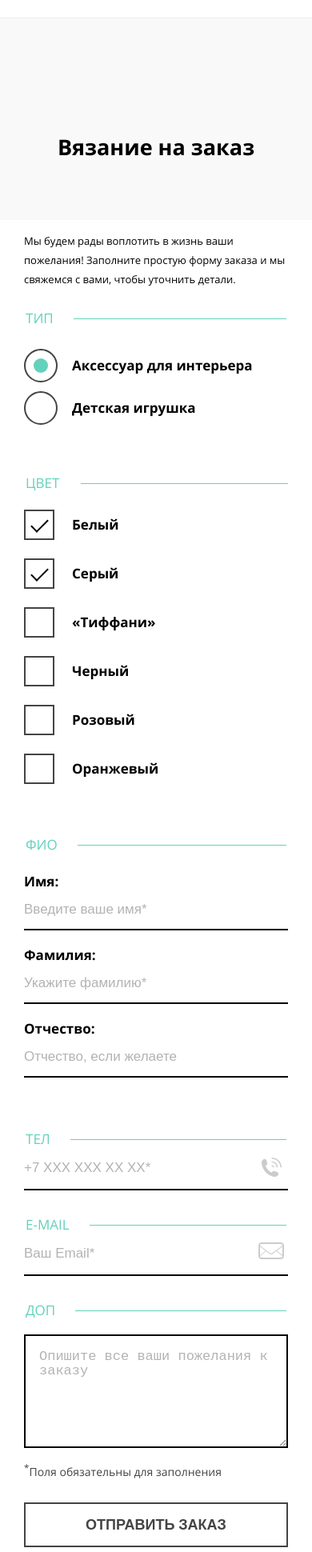
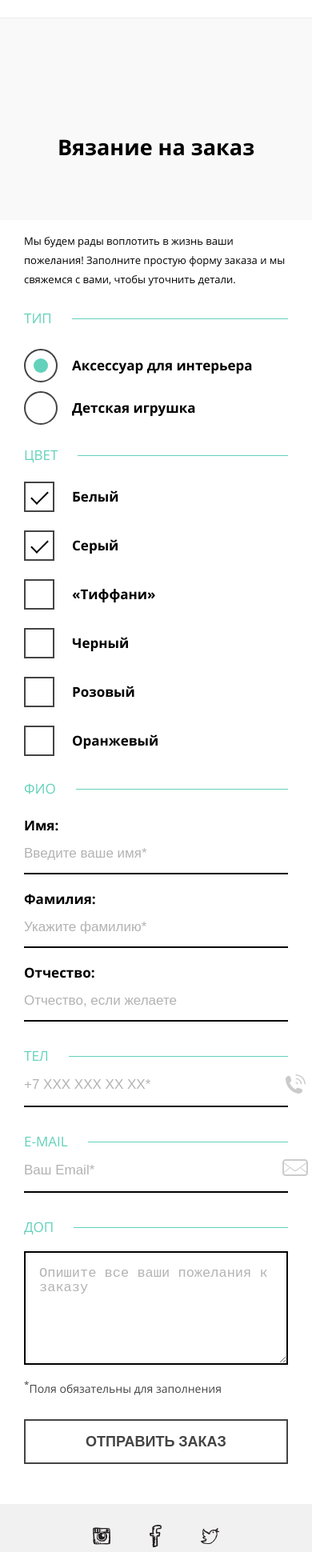
Before and after one commit to dr-ak/93369-mishka-21, a website: page source/form.html in a window 390 px wide. Shown: the part 57-1997 px from the top of the page at 80% size. Drawn offline with nearby package versions, Linux system fonts and the light colour scheme; files that its build step writes are made by us from their sources.

Commit message:
Адаптивная сетка для страницы формы (замена legend на h2)

```diff
--- a/source/form.html
+++ b/source/form.html
@@ -15,22 +15,22 @@
               <img src="img/mishka-logo-mobile.svg" width="86" height="35" alt="Логотип «Мишка»">
             </a>
           </li>
-          <li class="site-list__item site-list__item--catalog site-list__item--mobile">
+          <li class="site-list__item site-list__item--catalog">
             <a href="catalog.html">
               Каталог товаров
             </a>
           </li>
-          <li class="site-list__item site-list__item--order site-list__item--mobile site-list__item--active">
+          <li class="site-list__item site-list__item--order site-list__item--active">
             <a>
               Вязание на заказ
             </a>
           </li>
-          <li class="site-list__item site-list__item--search site-list__item--mobile">
+          <li class="site-list__item site-list__item--search">
             <a href="">
               Поиск по сайту
             </a>
           </li>
-          <li class="site-list__item site-list__item--cart site-list__item--mobile">
+          <li class="site-list__item site-list__item--cart">
             <a href="">
               Корзина: пока пуста
             </a>
@@ -60,9 +60,9 @@
         <p class="page-main__form-text">Мы будем рады воплотить в жизнь ваши пожелания! Заполните простую форму заказа и мы свяжемся с вами, чтобы уточнить детали.</p>
       </div>
       <form class="order-form" action="http://echo.htmlacademy.ru/" method="post">
+        <fieldset class="order-form__fieldset order-form__fieldset--type">
           <div class="wrapper">
-          <fieldset class="order-form__fieldset">
-            <legend class="order-form__title">Тип</legend>
+            <h2 class="order-form__title">Тип</h2>
             <ul class="order-form__list order-form__list--radio">
               <li class="order-form__item">
                 <input class="order-form__radio visually-hidden" id="accessories" type="radio" name="type" value="accessories" checked>
@@ -77,12 +77,11 @@
                 </label>
               </li>
             </ul>
+          </div>
         </fieldset>
-        </div>
-        <div class="wrapper wrapper--color">
-          <fieldset class="order-form__fieldset">
-            <!-- <legend class="order-form__title">Цвет</legend> -->
-            <div class="order-form__title"><legend>Цвет</legend></div>
+        <fieldset class="order-form__fieldset order-form__fieldset--color">
+          <div class="wrapper">
+            <h2 class="order-form__title">Цвет</h2>
             <ul class="order-form__list order-form__list--checkbox">
               <li class="order-form__item">
                 <input class="order-form__checkbox visually-hidden" id="white" type="checkbox" name="white" checked>
@@ -121,11 +120,11 @@
                 </label>
               </li>
             </ul>
+          </div>
         </fieldset>
-        </div>
+        <fieldset class="order-form__fieldset order-form__fieldset--text">
           <div class="wrapper">
-          <fieldset class="order-form__fieldset">
-            <legend class="order-form__title">ФИО</legend>
+            <h2 class="order-form__title">ФИО</h2>
             <ul class="order-form__list order-form__list--text">
               <li class="order-form__item">
                 <label class="order-form__name" for="first-name">
@@ -146,31 +145,33 @@
                 <input class="order-form__text" id="middle-name" type="text" name="middle-name" placeholder="Отчество, если желаете">
               </li>
             </ul>
+          </div>
         </fieldset>
-        </div>
-        <div class="wrapper wrapper--color">
         <fieldset class="order-form__fieldset order-form__fieldset--tel">
-            <legend class="order-form__title">Тел</legend>
+          <div class="wrapper">
+            <h2 class="order-form__title">Тел</h2>
             <label>
               <input class="order-form__tel" type="tel" name="tel" placeholder="+7 ХХХ ХХХ ХХ ХХ*" required>
             </label>
+          </div>
         </fieldset>
         <fieldset class="order-form__fieldset order-form__fieldset--email">
-            <legend class="order-form__title order-form__title--email">E-mail</legend>
+          <div class="wrapper">
+            <h2 class="order-form__title order-form__title--email">E-mail</h2>
             <label>
               <input class="order-form__email" type="email" name="email" placeholder="Ваш Email*" required>
             </label>
+          </div>
         </fieldset>
+        <fieldset class="order-form__fieldset order-form__fieldset--textarea">
+          <div class="wrapper">
+            <h2 class="order-form__title">Доп</h2>
+            <textarea class="order-form__textarea" name="textarea" placeholder="Опишите все ваши пожелания к заказу"></textarea>
           </div>
-        <div class="wrapper">
-          <fieldset class="order-form__fieldset order-form__fieldset--textarea">
-            <legend class="order-form__title">Доп</legend>
-            <textarea class="order-form__textarea" name="textarea" placeholder="Опишите все ваши пожелания к заказу"></textarea>
         </fieldset>
-          <div class="order-form__footer">
+        <div class="order-form__footer wrapper">
           <p><sup>*</sup>Поля обязательны для заполнения</p>
           <button class="button order-form__button" type="submit">Отправить заказ</button>
-          </div>
         </div>
       </form>
     </main>
@@ -199,5 +200,7 @@
         </p>
       </div>
     </footer>
+
+    <script src="js/main-nav.js"></script>
   </body>
 </html>
--- a/source/less/blocks/order-form.less
+++ b/source/less/blocks/order-form.less
@@ -10,9 +10,17 @@
   margin: 0;
   padding: 0;
   border: none;
+}
+
+.order-form__fieldset--text .wrapper,
+.order-form__fieldset--tel .wrapper,
+.order-form__fieldset--email .wrapper {
+  padding-bottom: 35px;
+}
+
+
+.order-form__fieldset .wrapper {
   position: relative;
-  // padding-top: 30px;
-  padding-bottom: 35px;
 
   @media (min-width: @tablet-width) {
     display: grid;
@@ -21,12 +29,14 @@
   }
 
   @media (min-width: @desktop-width) {
-    // display: flex;
     grid-template-columns: 1fr 4fr 1fr;
   }
 }
 
-.order-form__fieldset--tel label::before {
+.order-form__fieldset--tel label {
+  margin-top: 16px;
+
+  &::before {
     position: absolute;
     bottom: 52px;
     right: 8px;
@@ -39,6 +49,7 @@
     @media (min-width: @tablet-width) {
       bottom: 19px;
       right: 30px;
+    }
   }
 }
 
@@ -59,10 +70,12 @@
 }
 
 .order-form__title {
-  .set-font-params(17px; 16px);
   display: flex;
   align-items: center;
   width: 100%;
+  margin: 0;
+  padding: 0;
+  .set-font-params(17px; 16px);
   color: @basic-second;
   text-transform: uppercase;
 
@@ -73,15 +86,11 @@
     height: 1px;
     background-color: @basic-second;
     margin-left: 25px;
-
   }
 
   @media (min-width: @tablet-width) {
-    // position: absolute;
-    // left: 0;
-    padding-top: 100px;
-    //grid-column-end: 1;
     display: block;
+    margin-top: 66px;
 
     &::after {
       display: none;
@@ -109,7 +118,7 @@
     @media (min-width: @tablet-width) {
       display: grid;
       grid-template-columns: 1fr 1fr;
-      margin-top: 34px;
+      margin-top: 49px;
       margin-bottom: 26px;
     }
 
@@ -119,10 +128,10 @@
   }
 
   &--text {
-    margin: 29px 0 34px;
+    margin-top: 29px;
 
     @media (min-width: @tablet-width) {
-      margin-top: 8px;
+      margin-top: 24px;
       margin-bottom: 50px;
     }
   }
@@ -306,10 +315,11 @@
   }
 }
 
-.order-form__fieldset--textarea{
+.order-form__fieldset--textarea {
   padding-bottom: 17px;
 
   @media (min-width: @tablet-width) {
+    margin-top: 16px;
     padding-bottom: 53px;
   }
 }
@@ -400,4 +410,16 @@
     position: relative;
     grid-column: 2;
   }
+
+  .order-form__fieldset--type .order-form__title {
+    margin-top: 18px;
   }
+
+  .order-form__fieldset--email .order-form__title {
+    margin-top: 26px;
+  }
+
+  .order-form__fieldset--textarea .order-form__title {
+    margin-top: 69px;
+  }
+}
--- a/source/less/blocks/wrapper.less
+++ b/source/less/blocks/wrapper.less
@@ -1,9 +1,3 @@
 .wrapper {
   .container;
-
-  @media (min-width: @tablet-width) {
-    &--color {
-      background-color: @basic-first;
-    }
-  }
 }
```
Lines whose indentation alone changed are shown as unchanged.
